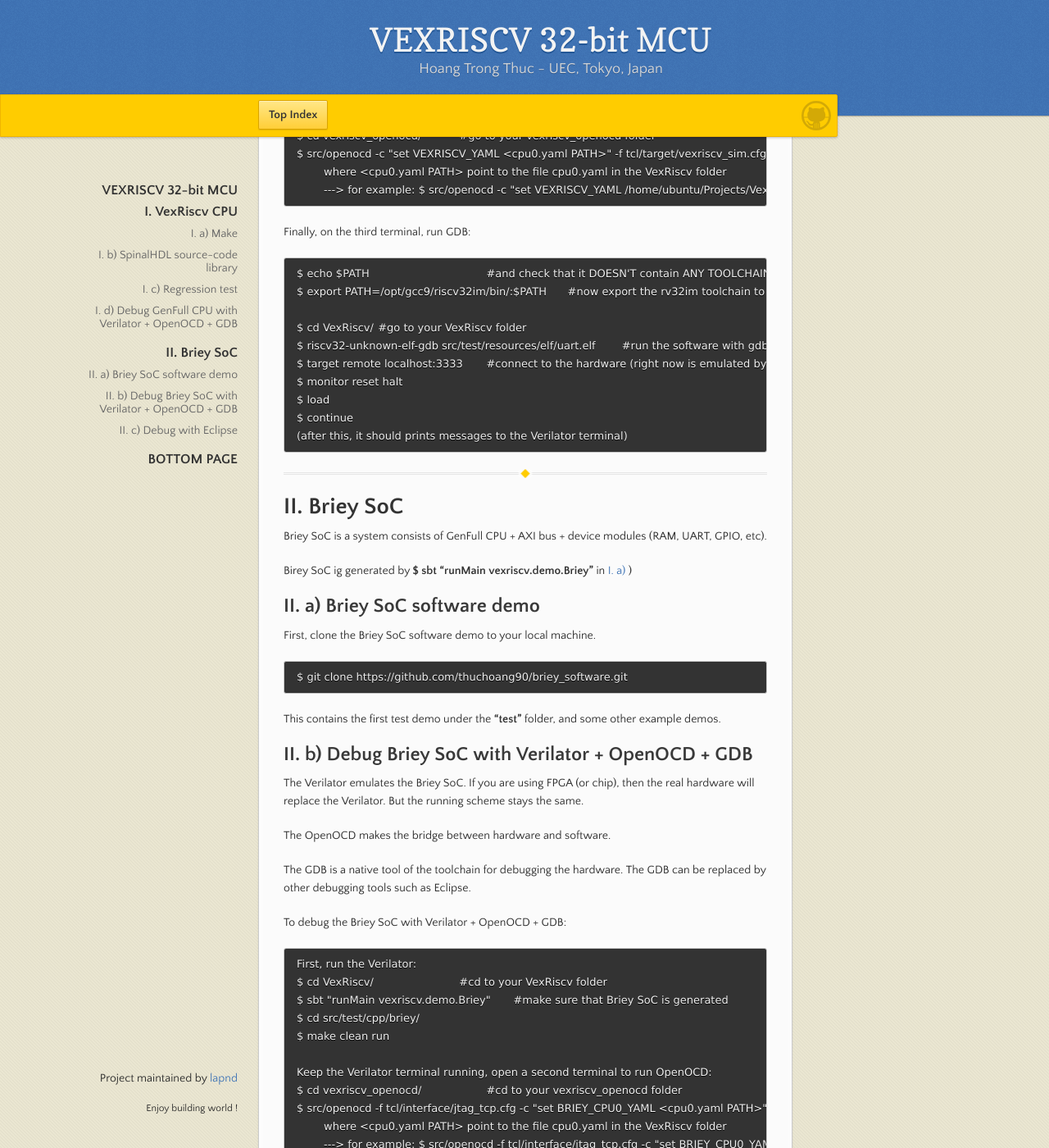
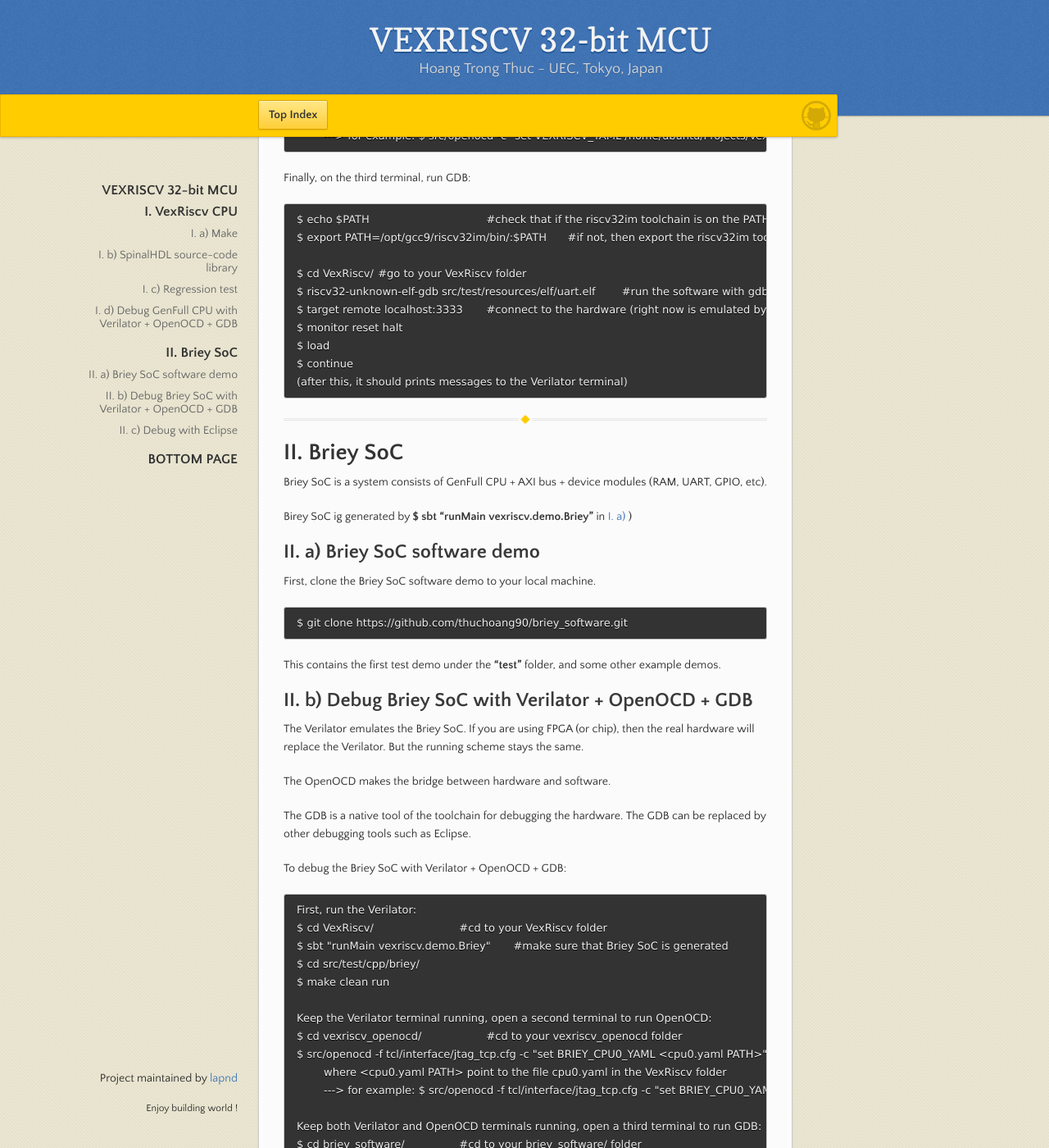
Before and after one commit to lapnd/httdes.github.io, a Jekyll site: the page built from vexriscv.md, in a window 1280 px wide and 1400 px high, scrolled down 1608 px. Shown: the whole window at 82% size. Built offline with Jekyll 4.4.1, drawn with Linux system fonts in a browser that asks for light colours; our own code applies the rules of GitHub Pages for plain Markdown files; some of the changed text lies outside the part shown.

Commit message:
Update vexriscv.md

```diff
--- a/vexriscv.md
+++ b/vexriscv.md
@@ -74,8 +71,8 @@ On the second terminal, run OpenOCD:
 
 Finally, on the third terminal, run GDB:
 
-	$ echo $PATH					#and check that it DOESN'T contain ANY TOOLCHAIN on the PATH
-	$ export PATH=/opt/gcc9/riscv32im/bin/:$PATH	#now export the rv32im toolchain to the path
+	$ echo $PATH					#check that if the riscv32im toolchain is on the PATH or not
+	$ export PATH=/opt/gcc9/riscv32im/bin/:$PATH	#if not, then export the riscv32im toolchain to the PATH
 
 	$ cd VexRiscv/	#go to your VexRiscv folder
 	$ riscv32-unknown-elf-gdb src/test/resources/elf/uart.elf	#run the software with gdb tool
@@ -125,8 +122,8 @@ To debug the Briey SoC with Verilator + OpenOCD + GDB:
 
 	Keep both Verilator and OpenOCD terminals running, open a third terminal to run GDB:
 	$ cd briey_software/		#cd to your briey_software/ folder
-	$ echo ${PATH}		#and make sure that there is NO toolchain on the PATH
-	$ export PATH=/opt/gcc9/riscv32im/bin:$PATH	#then export the riscv32im toolchain to the PATH
+	$ echo ${PATH}		#check that if the riscv32im toolchain is on the PATH or not
+	$ export PATH=/opt/gcc9/riscv32im/bin:$PATH	#if not, then export the riscv32im toolchain to the PATH
 	$ riscv32-unknown-elf-gdb test/build/briey.elf
 	$ target remote localhost:3333
 	$ monitor reset halt
```
Also changed, not shown: other parts of vexriscv.md (+2 -5 lines).
